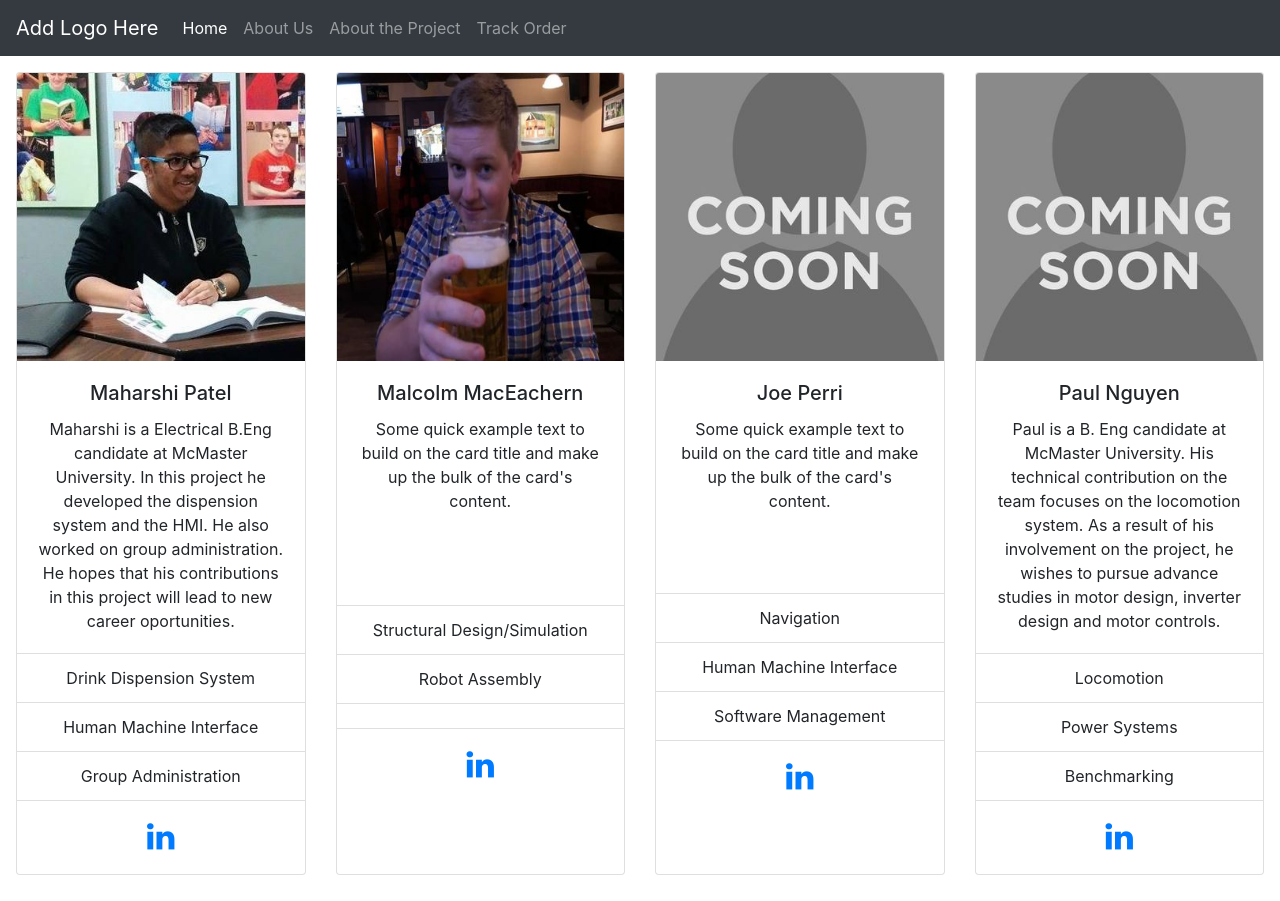
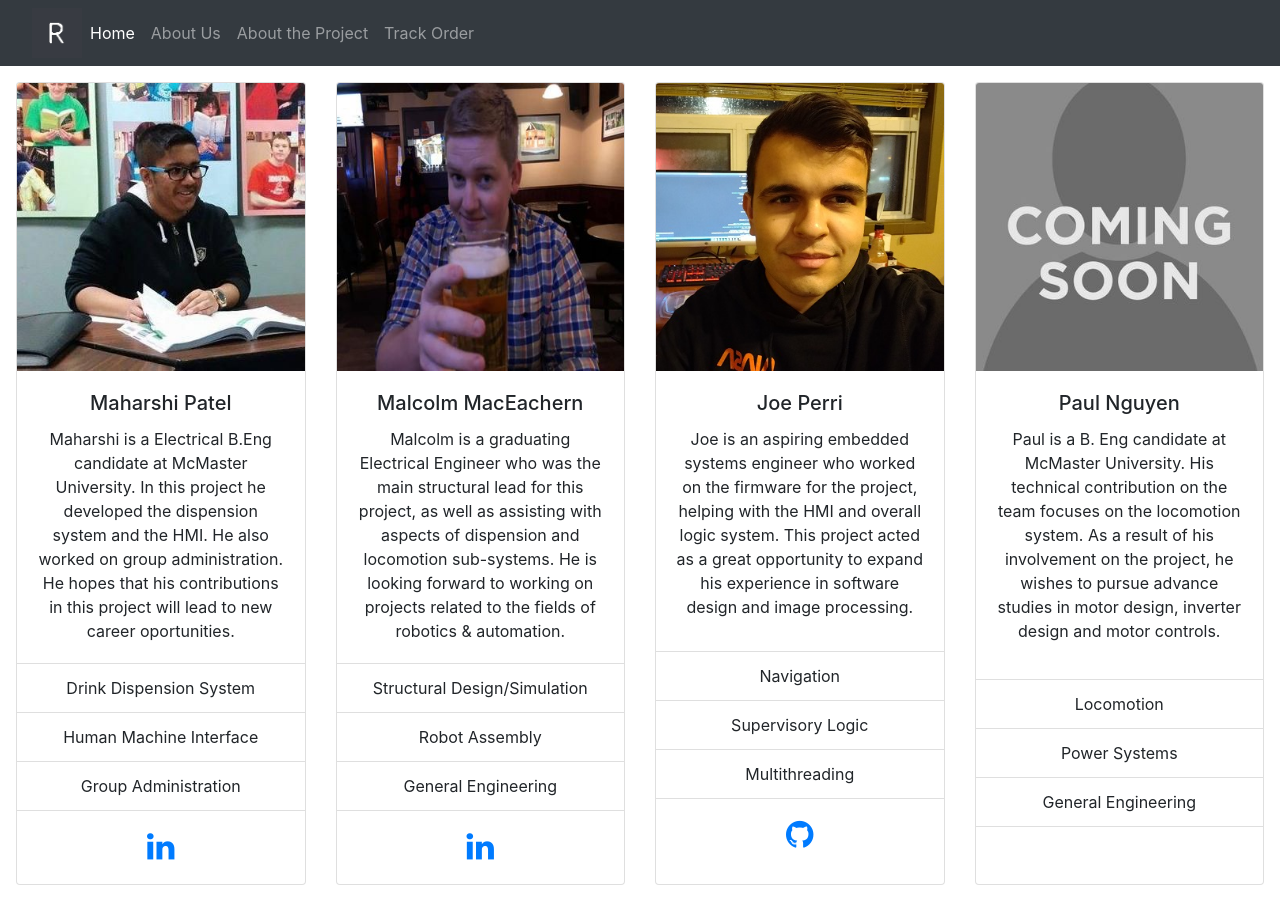
Before and after one commit to joeperri95/Capstone, a Flask app: page /about in a window 1280 px wide. Before the commit the page ends 875 px from the top, so only its background shows below. Run offline with Flask 2, Linux system fonts and the light colour scheme; some libraries are stand-ins or nearby versions.

Commit message:
General Frontend Update
Finished About us page. Changed the way layout works so that all pages extend it now.

```diff
--- a/HMI/Website/__init__.py
+++ b/HMI/Website/__init__.py
@@ -41,7 +41,7 @@ def createApp():
 
     @app.route('/about')
     def about():
-        return render_template('about.html', title="About Us", caption="Learn More About Us!")
+        return render_template('about.html', title="About Us", caption="Learn More About Us!", teammates=teammates)
 
     @app.route('/track')
     def track():
@@ -54,6 +54,44 @@ def createApp():
     return app
 
 
+teammates = [
+    {
+        'Name': 'Maharshi Patel',
+        'Bio': 'Maharshi is a Electrical B.Eng candidate at McMaster University. In this project he developed the dispension system and the HMI. He also worked on group administration. He hopes that his contributions in this project will lead to new career oportunities.',
+        'Task1': 'Drink Dispension System',
+        'Task2': 'Human Machine Interface',
+        'Task3': 'Group Administration',
+        'LinkedIn': 'https://www.linkedin.com/in/maharshipatel1997/',
+        'Img': "static/Maharshi.jpeg",
+    },
+    {
+        'Name': 'Malcolm MacEachern',
+        'Bio': 'Malcolm is a graduating Electrical Engineer who was the main structural lead for this project, as well as assisting with aspects of dispension and locomotion sub-systems. He is looking forward to working on projects related to the fields of robotics & automation.',
+        'Task1': 'Structural Design/Simulation',
+        'Task2': 'Robot Assembly',
+        'Task3': 'General Engineering',
+        'LinkedIn': 'https://www.linkedin.com/in/malcolm-maceachern-6b2624116/',
+        'Img': "static/Malcolm.jpeg",
+    },
+    {
+        'Name': 'Joe Perri',
+        'Bio': 'Joe is an aspiring embedded systems engineer who worked on the firmware for the project, helping with the HMI and overall logic system. This project acted as a great opportunity to expand his experience in software design and image processing.',
+        'Task1': 'Navigation',
+        'Task2': 'Supervisory Logic',
+        'Task3': 'Multithreading',
+        'Git': 'https://github.com/joeperri95/',
+        'Img': "static/Joe.png"
+    },
+    {
+        'Name': 'Paul Nguyen',
+        'Bio': 'Paul is a B. Eng candidate at McMaster University. His technical contribution on the team focuses on the locomotion system. As a result of his involvement on the project, he wishes to pursue advance studies in motor design, inverter design and motor controls.',
+        'Task1': 'Locomotion',
+        'Task2': 'Power Systems',
+        'Task3': 'General Engineering',
+        'Img': "static/Random.jpeg"
+    }
+]
+
 if __name__ == '__main__':
 
     logging.basicConfig(format="%(asctime)s %(levelname)s %(message)s",
--- a/HMI/Website/templates/about.html
+++ b/HMI/Website/templates/about.html
@@ -4,75 +4,32 @@
 
 <div class="container-fluid p-3">
   <div class="card-deck">
+
+    {% for teammate in teammates %}
     <div class="card text-center" style="width: 15rem;">
-      <img class="card-img-top" src="static/Maharshi.jpeg" alt="Maharshi Patel">
+      <img class="card-img-top" src={{teammate.Img}} alt={{teammate.Name}}>
       <div class="card-body">
-        <h5 class="card-title">Maharshi Patel</h5>
-        <p class="card-text">Maharshi is a Electrical B.Eng candidate at McMaster University. In this project he developed the dispension system and the HMI. He also worked on group administration. He hopes that his contributions
-          in this project will lead to new career oportunities.</p>
+        <h5 class="card-title">{{teammate.Name}}</h5>
+        <p class="card-text">{{teammate.Bio}}</p>
       </div>
       <ul class="list-group list-group-flush">
-        <li class="list-group-item">Drink Dispension System</li>
-        <li class="list-group-item">Human Machine Interface</li>
-        <li class="list-group-item">Group Administration</li>
+        <li class="list-group-item">{{teammate.Task1}}</li>
+        <li class="list-group-item">{{teammate.Task2}}</li>
+        <li class="list-group-item">{{teammate.Task3}}</li>
       </ul>
       <div class="card-body">
-        <a href="https://www.linkedin.com/in/maharshipatel1997/"><i class="fa fa-linkedin fa-2x"></i></a>
+        {% if teammate.LinkedIn %}
+        <a href={{teammate.LinkedIn}}><i class="fa fa-linkedin fa-2x"></i></a>
+        {% elif teammate.Git%}
+        <a href={{teammate.Git}}><i class="fa fa-github fa-2x"></i></a>
+        {% else %}
+        <a><i></i></a>
+        {% endif %}
       </div>
     </div>
-
-    <div class="card text-center" style="width: 15rem;">
-      <img class="card-img-top" src="static/Malcolm.jpeg" alt="Malcolm MacEachern">
-      <div class="card-body">
-        <h5 class="card-title">Malcolm MacEachern</h5>
-        <p class="card-text">Some quick example text to build on the card title and make up the bulk of the card's content.</p>
-      </div>
-      <ul class="list-group list-group-flush">
-        <li class="list-group-item">Structural Design/Simulation</li>
-        <li class="list-group-item">Robot Assembly</li>
-        <li class="list-group-item"></li>
-      </ul>
-      <div class="card-body">
-        <a href="https://www.linkedin.com/in/malcolm-maceachern-6b2624116/"><i class="fa fa-linkedin fa-2x"></i></a>
-      </div>
-    </div>
-
-    <div class="card text-center" style="width: 15rem;">
-      <img class="card-img-top" src="static/Random.jpeg" alt="Card image cap">
-      <div class="card-body">
-        <h5 class="card-title">Joe Perri</h5>
-        <p class="card-text">Some quick example text to build on the card title and make up the bulk of the card's content.</p>
-      </div>
-      <ul class="list-group list-group-flush">
-        <li class="list-group-item">Navigation</li>
-        <li class="list-group-item">Human Machine Interface</li>
-        <li class="list-group-item">Software Management</li>
-      </ul>
-      <div class="card-body">
-        <a href="#"><i class="fa fa-linkedin fa-2x"></i></a>
-      </div>
-    </div>
-
-    <div class="card text-center" style="width: 15rem;">
-      <img class="card-img-top" src="static/Random.jpeg" alt="Card image cap">
-      <div class="card-body">
-        <h5 class="card-title">Paul Nguyen</h5>
-        <p class="card-text">Paul is a B. Eng candidate at McMaster University. His technical contribution on the team focuses on the locomotion system. As a result of his involvement on the project, he wishes to pursue advance studies in motor
-          design, inverter design and motor controls.</p>
-      </div>
-      <ul class="list-group list-group-flush">
-        <li class="list-group-item">Locomotion</li>
-        <li class="list-group-item">Power Systems</li>
-        <li class="list-group-item">Benchmarking</li>
-      </ul>
-      <div class="card-body">
-        <a href="#"><i class="fa fa-linkedin fa-2x"></i></a>
-      </div>
-    </div>
+    {% endfor %}
 
   </div>
-
-
 </div>
 
-{% endblock %}
+{% endblock %}383C42
--- a/HMI/Website/templates/layout.html
+++ b/HMI/Website/templates/layout.html
@@ -17,7 +17,8 @@
 
 <body>
   <nav class="navbar sticky-top navbar-expand-lg navbar-dark bg-dark">
-    <a class="navbar-brand" href="#">Add Logo Here</a>
+    <a class="navbar-brand" href="#"></a>
+    <img src="static/Templogo.jpg" width="50" height="50" alt="">
     <button class="navbar-toggler" type="button" data-toggle="collapse" data-target="#navbarNavDropdown" aria-controls="navbarNavDropdown" aria-expanded="false" aria-label="Toggle navigation">
       <span class="navbar-toggler-icon"></span>
     </button>
```
Also changed, not shown: HMI/Website/static/order.js (deleted, +0 -24 lines), HMI/Website/static/Joe.png (added), HMI/Website/static/Templogo.jpg (added), 1 other file.
